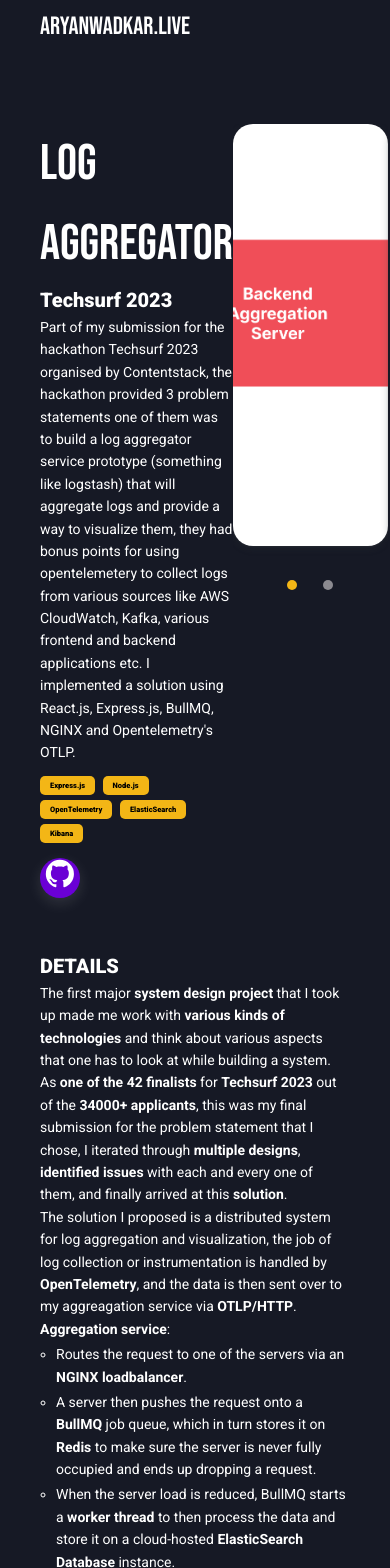
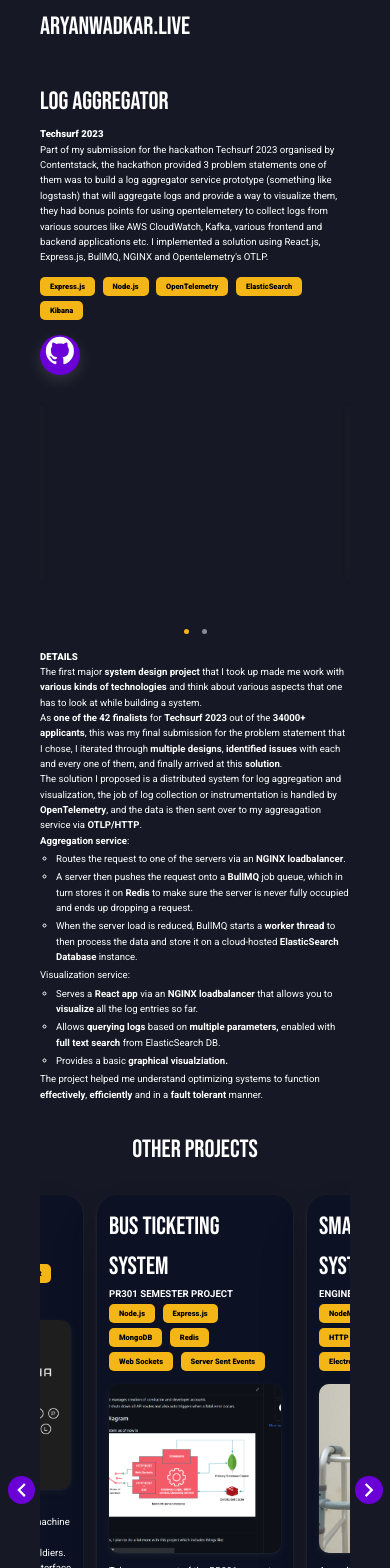
Before and after one commit to AryanWadkar/Portfolio, a Next.js app: page /projects/logagg in a window 390 px wide. Shown: the part 20-1588 px from the top of the page. Built offline with nearby package versions, Linux system fonts and the light colour scheme.

Commit message:
responsive 90

```diff
--- a/components/button.js
+++ b/components/button.js
@@ -10,6 +10,7 @@
         <div className={styles.circle} data-hover={props.txt}>
         <Link href={props.goto} target="_blank">
             <Icon
+            className={styles.ico}
             path={props.ico}
             size={'4vh'}
             color="white"/>
--- a/styles/button.module.css
+++ b/styles/button.module.css
@@ -72,6 +72,7 @@
   opacity:1;
 }
 
+
 @media only screen and (max-width: 768px) {
   /* For mobile phones: */
   .circle{
--- a/styles/contact.module.css
+++ b/styles/contact.module.css
@@ -1,5 +1,4 @@
 .bg{
-    height: auto;
     margin: 0;
     padding: 0;
     display: flex;
@@ -23,3 +22,20 @@
     text-align: center;
     margin-bottom: 20px;
 }
+
+@media only screen and (max-width: 768px) {
+    /* For mobile phones: */
+    .txt{
+      padding: 10px 20px;
+      font-size: 0.687rem;
+    }
+
+    .heading{
+      font-size: 1.56rem;
+    }
+
+    .bg{
+      padding: 10px 15px;
+    }
+
+  }
--- a/styles/global.css
+++ b/styles/global.css
@@ -38,3 +38,15 @@
   list-style-type: circle;
   display: list-item;
 }
+
+.slick-track {
+  display: flex !important;
+  align-items: stretch !important;
+}
+
+.slick-slide {
+  display: flex !important;
+  align-items: stretch !important;
+  height: auto !important;
+  padding: 20px 0;
+}
--- a/styles/nav.module.css
+++ b/styles/nav.module.css
@@ -13,6 +13,7 @@
 .footer{
     background-color: rgba(0,0,0,0.4);
     text-align: center;
+    font-size: 1.563rem;
 }
 
 .txt {
@@ -47,4 +48,9 @@
     .sections{
         display: none;
     }
+
+    .footer{
+        font-size: 0.78rem;
+    }
+
   }
--- a/styles/other.module.css
+++ b/styles/other.module.css
@@ -1,5 +1,4 @@
 .bg{
-    min-height:95vh;
     margin: 0;
     padding: 0;
     display: flex;
@@ -53,7 +52,6 @@
 }
 
 .card{
-    height: 60vh;
     margin: 0 30px;
     padding: 35px;
 }
@@ -136,15 +134,15 @@
         font-size: 2.34rem;
     }
 
+    .subtitle{
+        font-size: 1.2rem;
+    }
+
     .card{
-        height: max-content;
-        margin: 0 30Y
-        px;
+        margin: 0 30px;
         padding: 20px;
     }
   }
-
-
 
 @media only screen and (max-width: 768px) {
     /* For mobile phones: */
@@ -159,12 +157,32 @@
         margin: 7.5px;
     }
 
+    .card{
+        margin: 0 30px;
+        padding: 17.5px;
+    }
+
+
     .img{
         height: 20vh;
         width: 100%;
         background-size: 100%;
         border-radius: 10px;
         margin: 10px 0;
+    }
+
+    .title{
+        font-size: 1.56rem;
+    }
+
+    .subtitle{
+        font-size: 0.78rem;
+    }
+
+    .desc{
+        width: 100%;
+        padding: 0 15px;
+        font-size: 0.437rem;
     }
 
     .flex{
@@ -187,11 +205,11 @@
     }
   }
 
-  @media only screen and (max-width: 336px) {
+  @media only screen and (max-width: 368px) {
     /* For mobile phones: */
     .card{
-        min-height: 100vh;
-        height: max-content;
+        margin: 0 15px;
+        padding: 10px;
     }
 
   }
--- a/styles/projectdetails.module.css
+++ b/styles/projectdetails.module.css
@@ -29,11 +29,11 @@
 }
 
 .subheading{
-    font-size:20px;
+    font-size: 1.25rem;
 }
 
 .preface{
-    font-size:14px
+    font-size: 0.875rem;
 }
 
 .img{
@@ -54,7 +54,7 @@
 }
 
 .desc{
-    font-size:14px
+    font-size: 0.875rem;
 }
 
 .button__bar {
@@ -90,3 +90,56 @@
 .button__bar :global(li.slick-active) button {
     background-color: #F3B616;
 }
+
+@media only screen and (max-width: 768px) {
+    /* For mobile phones: */
+    .heading{
+        font-size: 1.56rem;
+        padding: 7.5px 0px 5px;
+    }
+
+    .img{
+        height: 20vh;
+        width: 100%;
+        background-size: 100%;
+        border-radius: 10px;
+        margin: 10px 0;
+    }
+
+    .slidesholder{
+        width: 100%;
+        border-radius: 20px;
+    }
+
+    .flex{
+        margin:0;
+        display: flex;
+        flex-direction: column;
+    }
+
+    .desc{
+        font-size: 0.6rem;
+    }
+
+    .preface{
+        font-size: 0.6rem;
+    }
+
+    .subheading{
+        font-size: 0.6rem;
+    }
+
+    .button__bar {
+        margin-top: 10px;
+    }
+
+    .button__bar li {
+        margin: 0 1.5px;
+        padding: 0 5px;
+    }
+
+    .button__bar li button {
+        height: 5px;
+        width: 5px;
+    }
+  }
--- a/styles/projects.module.css
+++ b/styles/projects.module.css
@@ -1,5 +1,4 @@
 .bg{
-    min-height:95vh;
     margin: 0;
     padding: 0;
     display: flex;
@@ -47,7 +46,7 @@
 }
 
 .card{
-    height: 80vh;
+    height: 100%;
     background-color: #0C1123;
     box-shadow: rgba(255, 255, 255, 0.07) 0px 1px 2px, rgba(255, 255, 255, 0.07) 0px 2px 4px, rgba(0, 0, 0, 0.07) 0px 4px 8px, rgba(0, 0, 0, 0.07) 0px 8px 16px, rgba(0, 0, 0, 0.07) 0px 16px 32px, rgba(0, 0, 0, 0.07) 0px 32px 64px;
     margin: 0 30px;
@@ -130,16 +129,12 @@
     .desc{
         font-size: 0.8rem;
     }
-    .card{
-        height: 78vh;
-    }
 
     .cardtitle{
         font-size: 2.34rem;
     }
 
   }
-
 
 
 @media only screen and (max-width: 768px) {
@@ -168,8 +163,6 @@
     }
 
     .card{
-        min-height: 80vh;
-        height: max-content;
         margin: 0 7px;
         border-radius: 20px;
         padding: 12px;
@@ -202,12 +195,3 @@
         width: 5px;
     }
   }
-
-  @media only screen and (max-width: 336px) {
-    /* For mobile phones: */
-    .card{
-        min-height: 100vh;
-        height: max-content;
-    }
-
-  }
--- a/styles/skillbubble.module.css
+++ b/styles/skillbubble.module.css
@@ -29,3 +29,12 @@
         border-radius: 5px;
     }
   }
+
+
+  @media only screen and (max-width: 368px) {
+    /* For mobile phones: */
+    .bubble{
+        padding: 1.5px 5px;
+        border-radius: 2.5px;
+    }
+  }
--- a/styles/workex.module.css
+++ b/styles/workex.module.css
@@ -1,5 +1,5 @@
 .bg{
-    min-height: 95vh;
+
     color: #ffffff;
     padding: 25px 0;
     margin: auto;
```
